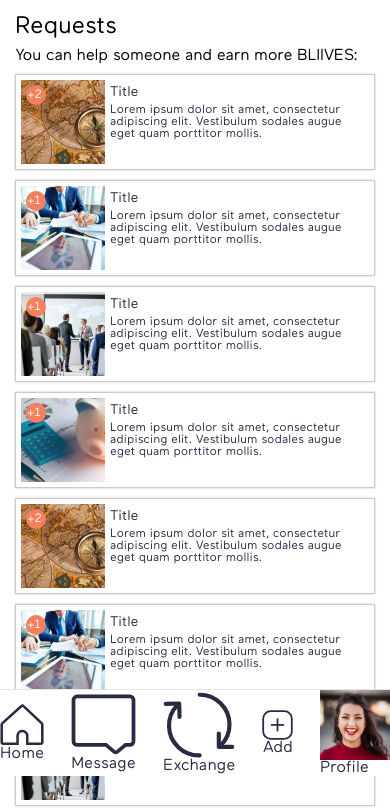
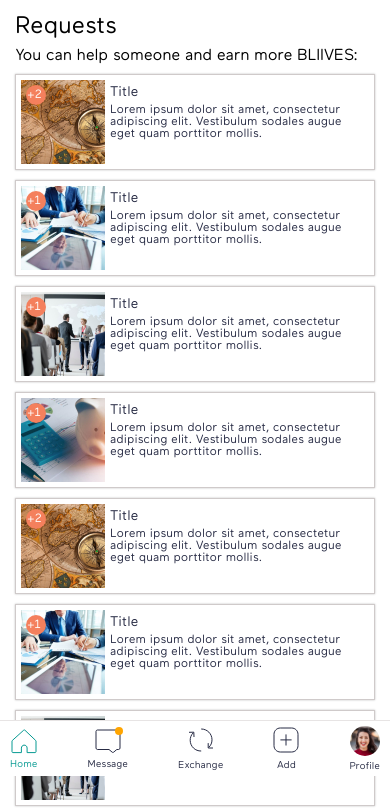
Before and after one commit to rochabianca/bliive-requests-page, a plain HTML site: page index.html in a window 390 px wide. Shown: the part 68-876 px from the top of the page. Drawn offline with Linux system fonts and the light colour scheme.

Commit message:
mobile menu styling

```diff
--- a/index.html
+++ b/index.html
@@ -140,28 +140,90 @@
       <nav>
         <ul class="flex flex__sb-align">
           <li>
-            <a href="#" class="mobile-menu__item">
-              <img src="img/home-icon.svg" alt="Home icon" /> Home
+            <a href="#" class="mobile-menu__item active">
+              <svg
+                xmlns="http://www.w3.org/2000/svg"
+                width="26"
+                height="25"
+                viewBox="0 0 26 25"
+                fill="none"
+              >
+                <path
+                  d="M12.7 1.2L1.3 11.5C1.1 11.7 1 11.9 1 12.1V22.7C1 23.2 1.4 23.6 1.9 23.6H10.4V19.1C10.4 17.6 11.5 16.2 13 16.1 14.7 16 16.1 17.3 16.1 19V23.6H24.1C24.6 23.6 25 23.2 25 22.7V12.1C25 11.9 24.9 11.7 24.7 11.5L13.9 1.2C13.6 0.9 13.1 0.9 12.7 1.2Z"
+                />
+              </svg>
+              <span class="mobile-menu__item--name">Home</span>
             </a>
           </li>
           <li>
             <a href="#" class="mobile-menu__item">
-              <img src="img/message-icon.svg" alt="Message icon" /> Message
+              <div class="mobile-menu__message">
+                <svg
+                  xmlns="http://www.w3.org/2000/svg"
+                  width="26"
+                  height="25"
+                  viewBox="0 0 26 25"
+                  fill="none"
+                >
+                  <path
+                    d="M2.4 20.5H14L17.2 23.2C17.6 23.6 18.2 23.6 18.6 23.2L21.8 20.5H23.6C24.3 20.5 25 19.9 25 19.1V2.4C25 1.7 24.4 1 23.6 1H2.4C1.7 1 1 1.6 1 2.4V19.1C1.1 19.9 1.7 20.5 2.4 20.5Z"
+                    style="stroke-width:1;"
+                  />
+                </svg>
+
+                <span class="new-message"></span>
+              </div>
+
+              <span class="mobile-menu__item--name">Message</span>
             </a>
           </li>
           <li>
             <a href="#" class="mobile-menu__item">
-              <img src="img/exchange-icon.svg" alt="Exchange icon" /> Exchange
+              <svg
+                xmlns="http://www.w3.org/2000/svg"
+                width="26"
+                height="24"
+                viewBox="0 0 26 24"
+                fill="none"
+              >
+                <path
+                  d="M20.8 19.4C22.9 17.4 24 14.7 24 11.8 24 5.8 19.2 1 13.2 1"
+                />
+                <path d="M25 20H20.2V15.1" />
+                <path
+                  d="M5.2 4.8C3.2 6.9 2.1 9.6 2.2 12.5 2.3 18.5 7.3 23.2 13.2 23"
+                />
+                <path d="M1 4.3L5.8 4.2 6 9" />
+              </svg>
+              <span class="mobile-menu__item--name exchange">Exchange</span>
             </a>
           </li>
           <li>
             <a href="#" class="mobile-menu__item">
-              <img src="img/add-icon.svg" alt="Add icon" /> Add
+              <svg
+                xmlns="http://www.w3.org/2000/svg"
+                width="26"
+                height="26"
+                viewBox="0 0 26 26"
+                fill="none"
+              >
+                <path
+                  d="M18.7 25H7.3C3.8 25 1 22.2 1 18.7V7.3C1 3.8 3.8 1 7.3 1H18.7C22.2 1 25 3.8 25 7.3V18.7C25 22.2 22.2 25 18.7 25Z"
+                />
+                <path d="M13 7.4V18.5" />
+                <path d="M7.4 12.9H18.6" />
+              </svg>
+              <span class="mobile-menu__item--name add">Add</span>
             </a>
           </li>
           <li>
             <a href="#" class="mobile-menu__item">
-              <img src="img/profile-photo.jpg" alt="Your Profile" /> Profile
+              <img
+                class="mobile-menu__profile-image"
+                src="img/profile-photo.jpg"
+                alt="Your Profile"
+              />
+              <span class="mobile-menu__item--name">Profile</span>
             </a>
           </li>
         </ul>
--- a/scss/_mobile-menu.scss
+++ b/scss/_mobile-menu.scss
@@ -12,4 +12,64 @@
 .mobile-menu__item {
   display: flex;
   flex-direction: column;
+  padding: 5px 10px;
+  color: $black;
+
+  svg {
+    display: block;
+    margin: 0 auto;
+    stroke: $black;
+    path {
+      stroke: $black;
+    }
+  }
+
+  .mobile-menu__item--name {
+    display: block;
+    margin: 0 auto;
+    font-size: 10px;
+    padding-top: 5px;
+
+    // because somethimes the icons have different sizes and different white spaces, I have to compensate that manually and that's what I'm doing here.
+    &.exchange {
+      padding-top: 8px;
+    }
+
+    &.add {
+      padding-top: 7px;
+    }
+  }
+  &.active {
+    .mobile-menu__item--name {
+      color: $green;
+    }
+    svg {
+      stroke: $green;
+      path {
+        stroke: $green;
+      }
+    }
+  }
 }
+
+.mobile-menu__profile-image {
+  display: block;
+  margin: 0 auto;
+  width: 30px;
+  border-radius: 50%;
+}
+
+.mobile-menu__message {
+  position: relative;
+
+  .new-message {
+    width: 8px;
+    height: 8px;
+    background: orange;
+    display: block;
+    border-radius: 50%;
+    position: absolute;
+    top: -2px;
+    right: 5px;
+  }
+}
```
Also changed, not shown: css/style.min.css, img/add-icon.svg (deleted), img/exchange-icon.svg (deleted), img/home-icon.svg (deleted), img/message-icon.svg (deleted).
